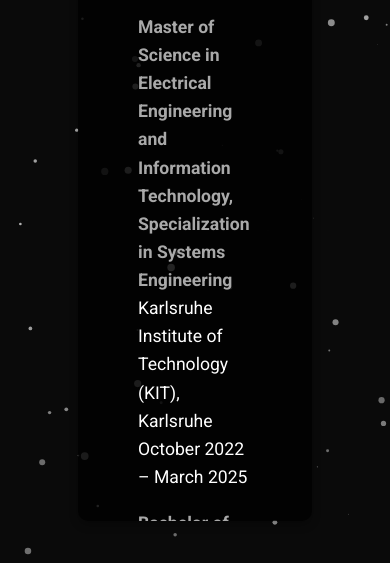
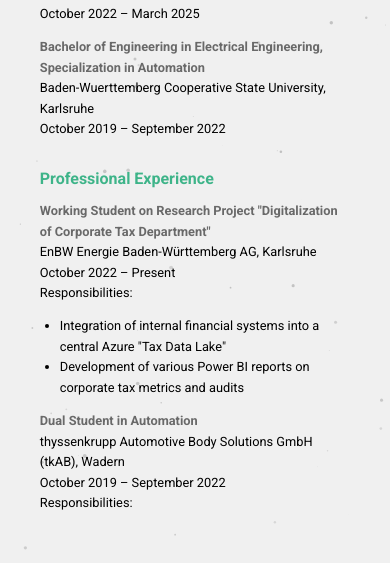
Before and after one commit to wagner-niklas/wagner-niklas.github.io, a plain HTML site: page index.html in a window 390 px wide. Shown: the part 281-844 px from the top of the page. Drawn offline with Linux system fonts and the light colour scheme.

Commit message:
Add dark/light mode and mobile version

```diff
--- a/css/style.css
+++ b/css/style.css
@@ -1,3 +1,4 @@
+/* Default (Dark Mode) Styles */
 body {
   margin: 0;
   font-family: 'Roboto', Arial, sans-serif;
@@ -32,14 +33,14 @@
   height: 90vh; /* Set height to allow internal scrolling */
   width: 60%; /* 60% of the width for a more focused content area */
   margin: 0 auto; /* Center the content */
-  background: rgba(0, 0, 0, 0.8); /* Slightly transparent background */
+  background: transparent; /* Fully transparent background */
   color: #ffffff; /* Primary text color */
   padding: 40px;
   box-sizing: border-box;
-  border-radius: 10px;
+  border-radius: 0; /* Remove border-radius */
   overflow-y: auto; /* Enable vertical scrolling within content */
   scrollbar-width: none; /* Hide scrollbar in Firefox */
-  box-shadow: 0 4px 8px rgba(0, 0, 0, 0.3); /* Add a subtle shadow */
+  box-shadow: none; /* Remove shadow */
 }
 
 .content::-webkit-scrollbar {
@@ -107,3 +108,108 @@
 strong {
   color: #A9A9A9; /* Light Gray for emphasis */
 }
+
+/* Light Mode Styles */
+@media (prefers-color-scheme: light) {
+  body {
+    background-color: #f0f0f0; /* Light background color */
+    color: #000000; /* Dark text color */
+  }
+
+  #particles-js {
+    background-color: #f0f0f0; /* Light background color */
+  }
+
+  .content {
+    background: transparent; /* Fully transparent background */
+    color: #000000; /* Dark text color */
+    box-shadow: none; /* Remove shadow */
+  }
+
+  header .logo, h1, h2, h3 {
+    color: #3EB489; /* Mint color */
+    border-bottom-color: #3EB489;
+  }
+
+  p, ul {
+    color: #000000; /* Dark text color */
+  }
+
+  strong {
+    color: #696969; /* Dark Gray for emphasis */
+  }
+
+  a {
+    color: #1e90ff; /* Link color */
+  }
+}
+
+/* Responsive Design for Tablets and Mobile Devices */
+@media (max-width: 1024px) {
+  .content {
+    width: 80%; /* Adjust width for tablets */
+    padding: 20px;
+  }
+
+  h1 {
+    font-size: 2rem;
+  }
+
+  h2 {
+    font-size: 1.5rem;
+  }
+
+  h3 {
+    font-size: 1.2rem;
+  }
+
+  p, ul {
+    font-size: 1rem;
+  }
+}
+
+@media (max-width: 768px) {
+  .content {
+    width: 90%; /* Adjust width for smaller tablets and large phones */
+    padding: 15px;
+  }
+
+  h1 {
+    font-size: 1.8rem;
+  }
+
+  h2 {
+    font-size: 1.3rem;
+  }
+
+  h3 {
+    font-size: 1.1rem;
+  }
+
+  p, ul {
+    font-size: 0.9rem;
+  }
+}
+
+@media (max-width: 480px) {
+  .content {
+    width: 95%; /* Adjust width for smaller phones */
+    padding: 10px;
+  }
+
+  h1 {
+    font-size: 1.5rem;
+  }
+
+  h2 {
+    font-size: 1.2rem;
+  }
+
+  h3 {
+    font-size: 1rem;
+  }
+
+  p, ul {
+    font-size: 0.8rem;
+  }
+}
--- a/js/app.js
+++ b/js/app.js
@@ -1,3 +1,4 @@
+function loadParticles(color, opacity, size) {
   particlesJS("particles-js", {
     "particles": {
       "number": {
@@ -8,7 +9,7 @@
         }
       },
       "color": {
-      "value": "#ffffff" // White color for higher visibility
+        "value": color // Dynamic color
       },
       "shape": {
         "type": "circle",
@@ -21,29 +22,29 @@
         }
       },
       "opacity": {
-      "value": 0.7, // Increase opacity for more visibility
+        "value": opacity, // Dynamic opacity
         "random": true,
         "anim": {
           "enable": true,
           "speed": 1,
-        "opacity_min": 0.3,
+          "opacity_min": opacity / 2, // Adjust to keep animation smooth
           "sync": false
         }
       },
       "size": {
-      "value": 4, // Increase size for more visibility
+        "value": size, // Dynamic size
         "random": true,
         "anim": {
           "enable": false,
           "speed": 4,
-        "size_min": 0.3,
+          "size_min": size / 2, // Adjust to keep animation smooth
           "sync": false
         }
       },
       "line_linked": {
         "enable": false,
         "distance": 150,
-      "color": "#ffffff", // White color for higher visibility
+        "color": color, // Dynamic color
         "opacity": 0.4,
         "width": 1
       },
@@ -103,3 +104,21 @@
     },
     "retina_detect": true
   });
+}
+
+// Check user preference for color scheme and set particle color accordingly
+const mediaQuery = window.matchMedia('(prefers-color-scheme: light)');
+if (mediaQuery.matches) {
+  loadParticles('#000000', 0.2, 2); // Black particles, less opacity, smaller size for light mode
+} else {
+  loadParticles('#ffffff', 0.7, 4); // White particles, more opacity, larger size for dark mode
+}
+
+// Listen for changes in color scheme
+mediaQuery.addListener((e) => {
+  if (e.matches) {
+    loadParticles('#000000', 0.2, 2); // Black particles, less opacity, smaller size for light mode
+  } else {
+    loadParticles('#ffffff', 0.7, 4); // White particles, more opacity, larger size for dark mode
+  }
+});
```
Lines whose indentation alone changed are shown as unchanged.
